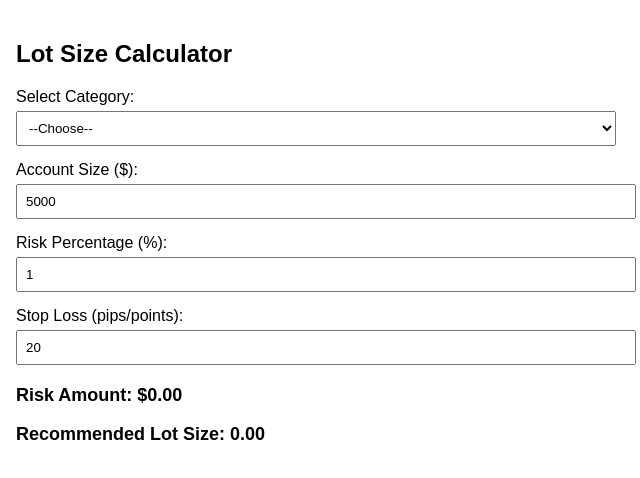
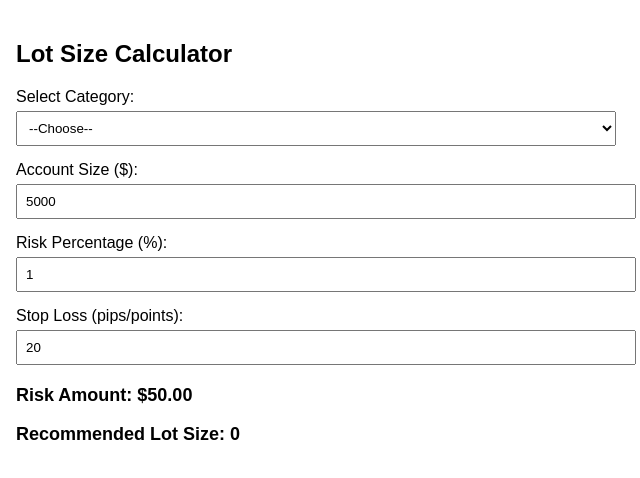
Before and after one commit to RUFI401/ForexCalc, a plain HTML site: page index.html in a window 1280 px wide. Shown: the full height of the page, 324-964 px from the left. Drawn offline with Linux system fonts and the light colour scheme.

Commit message:
Update index.html

```diff
--- a/index.html
+++ b/index.html
@@ -156,7 +156,7 @@
         riskAmountDisplay.textContent = `Risk Amount: $${riskAmount.toFixed(
           2
         )}`;
-        lotSizeDisplay.textContent = Recommended Lot Size: ${lotSize};
+        lotSizeDisplay.textContent = `Recommended Lot Size: ${lotSize}`;
       }
 
       accountInput.addEventListener("input", calculate);
```
